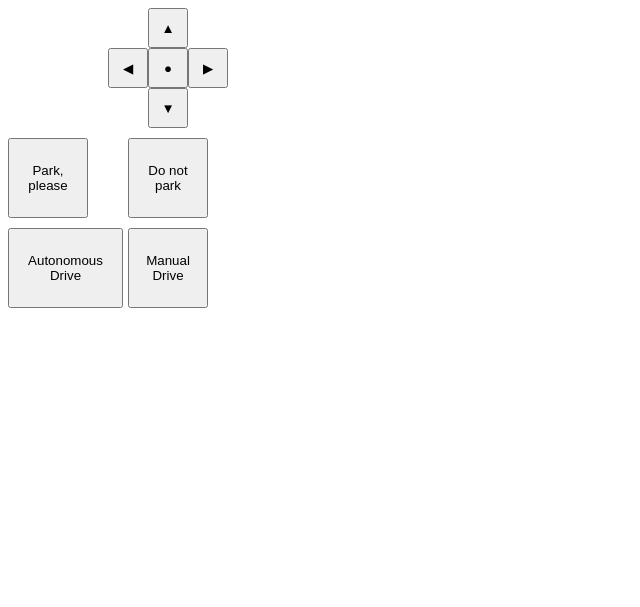
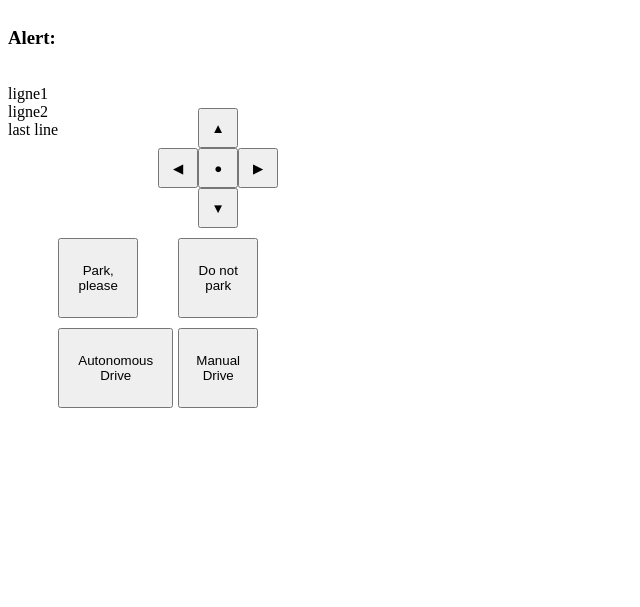
Before and after one commit to SIECTeamElliot/elliotgui, a Django app: page /controller/main in a window 1280 px wide. Shown: the top 607 px of the page, without its empty margins (0-640 px from the left). Run offline with Django 3.2, Linux system fonts and the light colour scheme; some libraries are stand-ins or nearby versions.

Commit message:
Section Alert: read the txt file et write it in the UI. git add . change the path to the txt file in the view.py

```diff
--- /dev/null
+++ b/controller/lecture.txt
@@ -0,0 +1,3 @@
+ligne1
+ligne2
+last line
--- a/controller/static/controller/main.css
+++ b/controller/static/controller/main.css
@@ -16,11 +16,12 @@ button
 	position: absolute;
 	height: 80px;
 	width: 80px;
+
 }
 
 #up
 {
-	top: 0px;
+	top: 100px;
 	left: 140px;
 	height: 40px;
 	width: 40px;
@@ -28,7 +29,7 @@ button
 
 #stop
 {
-	top: 40px;
+	top: 140px;
 	left: 140px;
 	height: 40px;
 	width: 40px;
@@ -36,7 +37,7 @@ button
 
 #down
 {
-	top: 80px;
+	top: 180px;
 	left: 140px;
 	height: 40px;
 	width: 40px;
@@ -45,7 +46,7 @@ button
 #left
 {
 	left: 100px;
-	top: 40px;
+	top: 140px;
 	height: 40px;
 	width: 40px;
 }
@@ -53,31 +54,31 @@ button
 #right
 {
 	left: 180px;
-	top: 40px;
+	top: 140px;
 	height: 40px;
 	width: 40px;
 }
 
 #yesPark
 {
-	top: 130px;
+	top: 230px;
 	left: 0px;
 
 }
 #noPark
 {
-	top: 130px;
+	top: 230px;
 	left: 120px;
 }
 
 #autonomous
 {
-	top: 220px;
+	top: 320px;
 	left: 0px;
 	width: 115px;
 }
 #manual
 {
-	top: 220px;
+	top: 320px;
 	left: 120px;
 }
--- a/controller/templates/controller/main.html
+++ b/controller/templates/controller/main.html
@@ -11,6 +11,7 @@
 
     </head>
     <body style="height: 1000px;">
+		<div id="dh"> </div>
 		<div id="keys"></div>
 
 		<div id="logs"></div>
@@ -22,7 +23,7 @@
 		<script type='text/javascript' src="{% static 'controller/keys.js' %}"></script>
 		<script type="text/javascript" src="{% static 'controller/virtualjoystick.js' %}"></script>
 		<script type="text/javascript">
-
+		 $('#dh').load("alert");
 
 
 
--- a/controller/urls.py
+++ b/controller/urls.py
@@ -6,4 +6,5 @@ from . import views
 urlpatterns = [
     url(r'^main$', views.main),
     url(r'^event$', views.event),
+    url(r'^alert$', views.alert),
 ]
--- a/controller/views.py
+++ b/controller/views.py
@@ -27,3 +27,19 @@ def event(request):
 
 
         return HttpResponse("")
+
+def alert(request):
+	d="clara"
+	chain=" "
+
+	with open("/home/quentin/Bureau/elliotgui-master/controller/lecture.txt", "r") as f:
+		for line in f.readlines():
+
+			chain+="<br>"+line
+
+        		#print(line.strip())
+	return HttpResponse(
+		"""
+		<h3>Alert: </h3>
+		<p> %s </p>
+	"""% (chain))
```
